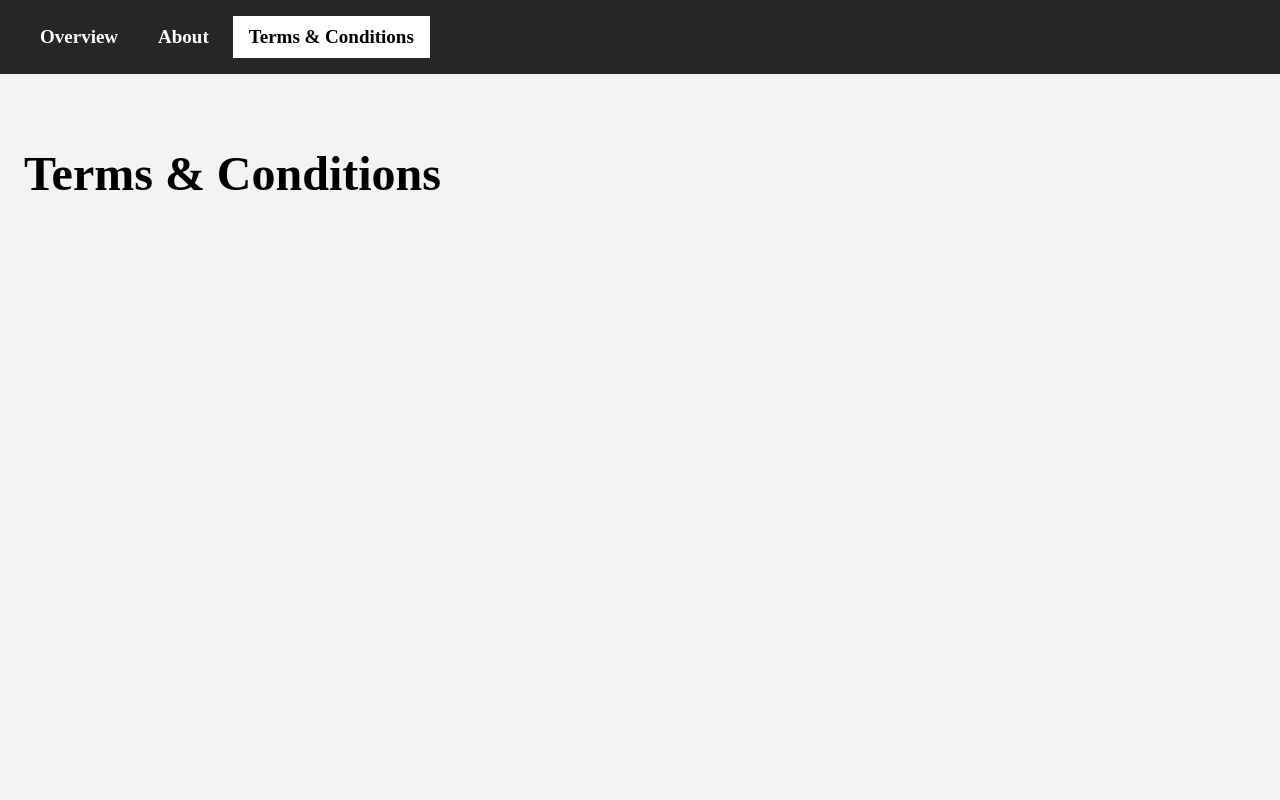
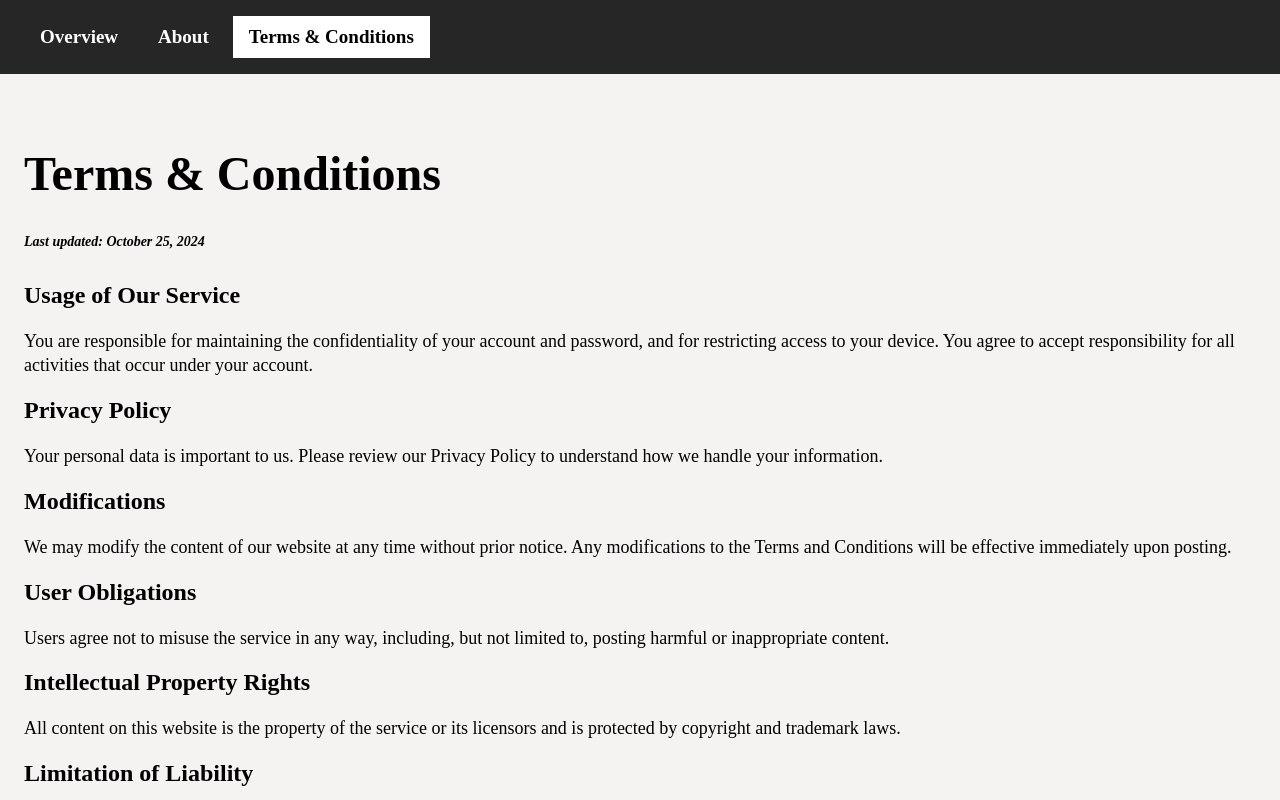
Before and after one commit to alisedarta/personal-project, a React (Vite) app: page /terms-and-conditions in a window 1280 px wide. Shown: the top 800 px of the page. Built offline with nearby package versions, Linux system fonts and the light colour scheme; a web font is replaced by a local one.

Commit message:
feat: Add About and T&Cs pages FP-2814

```diff
--- a/src/App.tsx
+++ b/src/App.tsx
@@ -1,15 +1,15 @@
 import { Route, Routes } from "react-router-dom";
-import GalleryGrid from "./components/GalleryGrid";
 import NavBar from "./components/NavBar";
 import About from "./components/About";
 import TermsAndConditions from "./components/TermsAndConditions";
+import Overview from "./components/Overview";
 
 function App() {
   return (
     <>
       <NavBar />
       <Routes>
-        <Route path="/" element={<GalleryGrid />} />
+        <Route path="/" element={<Overview />} />
         <Route path="/about" element={<About />} />
         <Route path="/terms-and-conditions" element={<TermsAndConditions />} />
       </Routes>
--- a/src/components/About.tsx
+++ b/src/components/About.tsx
@@ -1,5 +1,27 @@
+import { useNavigate } from "react-router-dom";
+import useFetchArtworks from "../useFetchArtworks";
+import GalleryGrid from "./GalleryGrid";
+
 function About() {
-  return <h1>About</h1>;
+  const artworks = useFetchArtworks().slice(0, 4);
+  const navigate = useNavigate();
+  return (
+    <div>
+      <h1>About</h1>
+      <div className="terms-and-about">
+        <p>
+          This website is a virtual art gallery displaying art works from the
+          Art Institute of Chicago API. As part of my frontend development
+          learning journey, I've developed this project and enhanced my skills
+          using TypeScript, React and CSS. Feel free to browse through!
+        </p>
+        <GalleryGrid artworks={artworks} />
+        <button className="view-more-btn" onClick={() => navigate("/")}>
+          View More Artworks
+        </button>
+      </div>
+    </div>
+  );
 }
 
 export default About;
--- a/src/components/GalleryGrid.tsx
+++ b/src/components/GalleryGrid.tsx
@@ -1,19 +1,10 @@
-import { useEffect, useState } from "react";
-import GalleryCard from "./GalleryCard";
-import { GalleryCardType } from "./GalleryCard";
-import { fetchArtworks } from "../fetchApi";
+import GalleryCard, { GalleryCardType } from "./GalleryCard";
 
-function GalleryGrid() {
-  const [artworks, setArtworks] = useState<GalleryCardType[]>([]);
-  useEffect(() => {
-    const getArtworks = async () => {
-      const data = await fetchArtworks();
-      setArtworks(data.data);
-    };
+type GalleryGridProps = {
+  artworks: GalleryCardType[];
+};
 
-    getArtworks();
-  }, []);
-
+function GalleryGrid({ artworks }: GalleryGridProps) {
   const createImageURL = (imageId: string) => {
     const url = `https://www.artic.edu/iiif/2/${imageId}/full/843,/0/default.jpg`;
     return url;
@@ -25,7 +16,6 @@ function GalleryGrid() {
 
   return (
     <>
-      <h1>Overview</h1>
       <ul className="grid-container">
         {artworks.map((artwork) => (
           <li key={artwork.image_id}>
--- a/src/components/NavBar.tsx
+++ b/src/components/NavBar.tsx
@@ -1,14 +1,19 @@
-import { useState } from "react";
-import { NavLink } from "react-router-dom";
+import { useEffect, useState } from "react";
+import { NavLink, useLocation } from "react-router-dom";
 
 function NavBar() {
   const [isOpen, setIsOpen] = useState(false);
+  const location = useLocation();
 
   const navLinks = [
     { to: "/", title: "Overview" },
     { to: "/about", title: "About" },
     { to: "/terms-and-conditions", title: "Terms & Conditions" },
   ];
+
+  useEffect(() => {
+    setIsOpen(false);
+  }, [location]);
 
   const toggleMenu = () => setIsOpen(!isOpen);
   return (
@@ -24,7 +29,6 @@ function NavBar() {
             <NavLink
               to={link.to}
               className={({ isActive }) => (isActive ? "active-link" : "")}
-              onClick={toggleMenu}
             >
               {link.title}
             </NavLink>
--- /dev/null
+++ b/src/components/Overview.tsx
@@ -0,0 +1,14 @@
+import useFetchArtworks from "../useFetchArtworks";
+import GalleryGrid from "./GalleryGrid";
+
+function Overview() {
+  const artworks = useFetchArtworks();
+  return (
+    <div>
+      <h1>Overview</h1>
+      <GalleryGrid artworks={artworks} />
+    </div>
+  );
+}
+
+export default Overview;
--- a/src/components/TermsAndConditions.tsx
+++ b/src/components/TermsAndConditions.tsx
@@ -1,5 +1,65 @@
 function TermsAndConditions() {
-  return <h1>Terms & Conditions</h1>;
+  const termsData = [
+    {
+      title: "Usage of Our Service",
+      content:
+        "You are responsible for maintaining the confidentiality of your account and password, and for restricting access to your device. You agree to accept responsibility for all activities that occur under your account.",
+    },
+    {
+      title: "Privacy Policy",
+      content:
+        "Your personal data is important to us. Please review our Privacy Policy to understand how we handle your information.",
+    },
+    {
+      title: "Modifications",
+      content:
+        "We may modify the content of our website at any time without prior notice. Any modifications to the Terms and Conditions will be effective immediately upon posting.",
+    },
+    {
+      title: "User Obligations",
+      content:
+        "Users agree not to misuse the service in any way, including, but not limited to, posting harmful or inappropriate content.",
+    },
+    {
+      title: "Intellectual Property Rights",
+      content:
+        "All content on this website is the property of the service or its licensors and is protected by copyright and trademark laws.",
+    },
+    {
+      title: "Limitation of Liability",
+      content:
+        "The service is not liable for any damages that may arise from the use of, or inability to use, the service or from any content posted on the site.",
+    },
+    {
+      title: "Termination of Access",
+      content:
+        "We reserve the right to terminate or restrict access to the service at any time, for any reason, without notice.",
+    },
+    {
+      title: "Governing Law",
+      content:
+        "These terms shall be governed by and construed in accordance with the laws of the jurisdiction in which the service operates.",
+    },
+    {
+      title: "Contact Us",
+      content:
+        "If you have any questions regarding these Terms and Conditions, feel free to contact us via email.",
+    },
+  ];
+  return (
+    <div>
+      <h1>Terms & Conditions</h1>
+      <div className="terms-and-about">
+        <h4> Last updated: October 25, 2024</h4>
+        {termsData.map((term, index) => (
+          <div key={index}>
+            <h2>{term.title}</h2>
+            <p>{term.content}</p>
+          </div>
+        ))}
+      </div>
+    </div>
+  );
 }
 
 export default TermsAndConditions;
--- a/src/index.css
+++ b/src/index.css
@@ -9,7 +9,6 @@
 body {
   background-color: #f5f3f1;
   margin: 0;
-  /*overflow-x: hidden;*/
 }
 
 li,
@@ -68,7 +67,6 @@ h1 {
 .title-and-artist {
   display: flex;
   flex-wrap: wrap;
-  /*line-height: 0.5;*/
   justify-content: space-between;
   align-items: baseline;
 }
@@ -161,6 +159,40 @@ nav a.active-link {
   display: none;
 }
 
+.terms-and-about {
+  margin-left: 16px;
+  margin-right: 16px;
+
+  p {
+    font-size: 16px;
+    font-weight: 400;
+    line-height: 24px;
+  }
+
+  h4 {
+    font-style: italic;
+    font-size: 14px;
+    margin-bottom: 32px;
+  }
+
+  .grid-container {
+    margin-right: 0;
+    margin-left: 0;
+  }
+}
+
+.view-more-btn {
+  background-color: #262626;
+  color: white;
+  width: fit-content;
+  margin-top: 32px;
+  font-size: 16px;
+  border-radius: 4px;
+  border: none;
+  padding: 8px;
+  cursor: pointer;
+}
+
 @media (min-width: 834px) {
   h1 {
     margin-left: 24px;
@@ -201,6 +233,14 @@ nav a.active-link {
   .menu-button-container {
     display: none;
   }
+
+  .terms-and-about {
+    margin-left: 24px;
+    margin-right: 24px;
+    p {
+      font-size: 18px;
+    }
+  }
 }
 
 @media (min-width: 1512px) {
@@ -229,4 +269,8 @@ nav a.active-link {
   nav ul {
     margin-left: 32px;
   }
+  .terms-and-about {
+    margin-left: 32px;
+    margin-right: 32px;
+  }
 }
--- /dev/null
+++ b/src/useFetchArtworks.ts
@@ -0,0 +1,20 @@
+import { useState, useEffect } from "react";
+import { fetchArtworks } from "./fetchApi";
+import { GalleryCardType } from "./components/GalleryCard";
+
+const useFetchArtworks = () => {
+  const [artworks, setArtworks] = useState<GalleryCardType[]>([]);
+
+  useEffect(() => {
+    const getArtworks = async () => {
+      const data = await fetchArtworks();
+      setArtworks(data.data);
+    };
+
+    getArtworks();
+  }, []);
+
+  return artworks;
+};
+
+export default useFetchArtworks;
```
